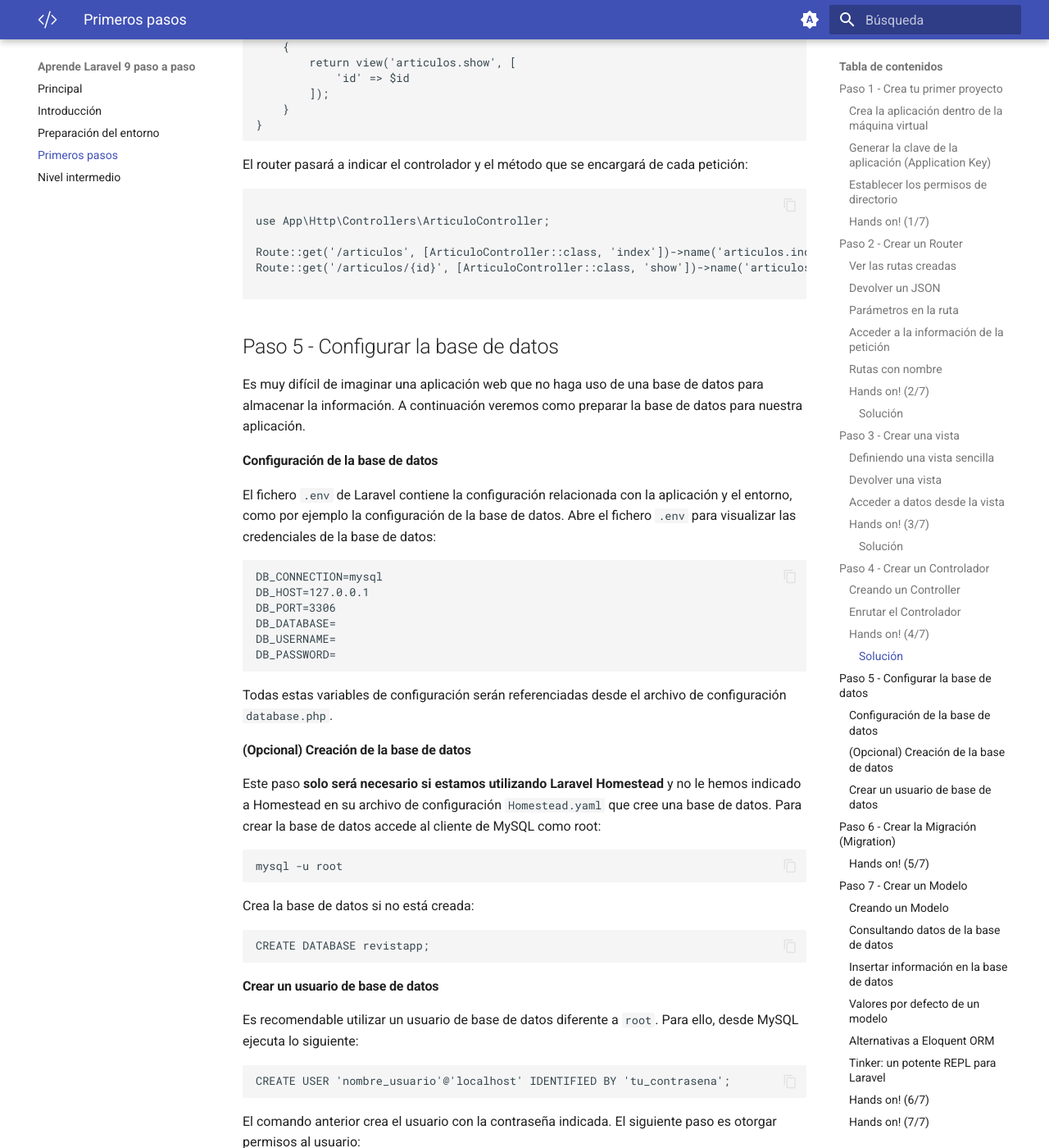
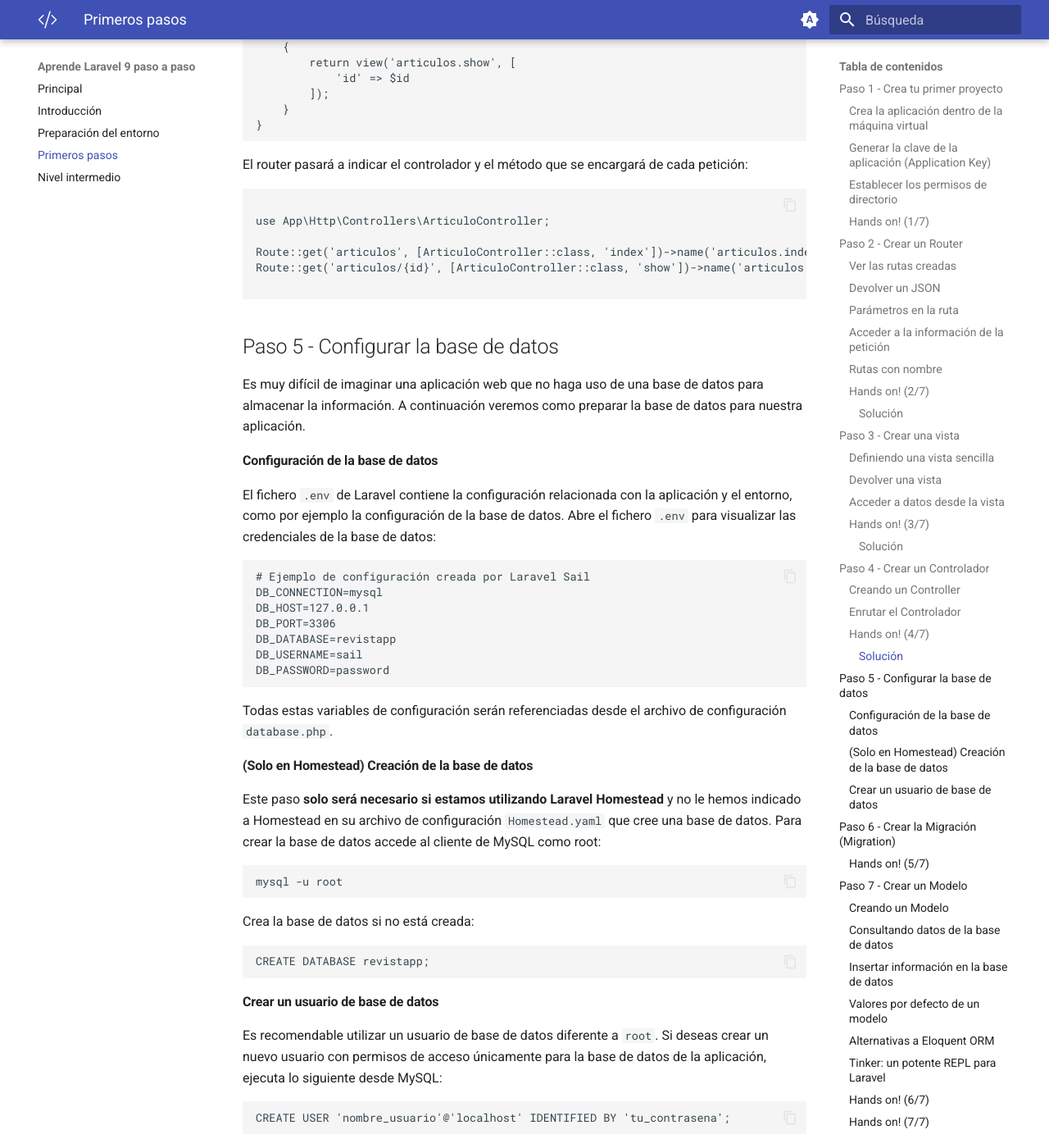
Before and after one commit to jvadillo/guia-laravel-9-paso-a-paso, an MkDocs documentation site: the page built from docs/03-primeros-pasos.md, in a window 1280 px wide and 1400 px high, scrolled down 13421 px. Shown: the whole window at 82% size. Built offline with MkDocs 1.6.1 and Material for MkDocs 9.7.7, drawn with Linux system fonts in a browser that asks for light colours; some of the changed text lies outside the part shown.

Commit message:
Nuevas aclaraciones

````diff
--- a/docs/03-primeros-pasos.md
+++ b/docs/03-primeros-pasos.md
@@ -188,8 +188,8 @@
 
 ### Hands on! (2/7)
 Añade a tu aplicación `revistapp` dos nuevas rutas.
-- `/articulos`: Devolverá un array de artículos en formato JSON. Asigna el nombre `articulos.index` a la ruta utilizando la función `name()`.
-- `/articulos/{id}`: Devolverá la siguiente frase: **"Gracias por leer el artículo con id: {id}"**. Asigna el nombre `articulos.show` a la ruta utilizando la función `name()`.
+- `articulos/`: Devolverá un array de artículos en formato JSON. Asigna el nombre `articulos.index` a la ruta utilizando la función `name()`.
+- `articulos/{id}`: Devolverá la siguiente frase: **"Gracias por leer el artículo con id: {id}"**. Asigna el nombre `articulos.show` a la ruta utilizando la función `name()`.
 
 #### Solución
 
@@ -203,7 +203,7 @@
     return $articulos;
 })->name('articulos.index');
 
-Route::get('/articulos/{id}', function ($id) {
+Route::get('articulos/{id}', function ($id) {
     $frase = "Gracias por leer el artículo con id: " . $id;
     return $frase;
 })->name('articulos.show');
@@ -348,7 +348,7 @@
 ### Hands on! (3/7)
 Actualiza las rutas de tu aplicación para que comiencen a devolver vistas al usuario:
 - `/articulos`: Devolverá una vista que muestre los artículos en una tabla. La primera columna tendrá un enlace a la ruta del artículo, utilizando su `id`. La segunda columna contendrá el título del artículo.
-- `/articulos/{id}`: Devolverá una vista que contenga un párrafo con la siguiente frase: **"Gracias por leer el artículo con id {id}"**. También tendrá un enlace para voler a cargar ruta que muestra todos los arículos.
+- `articulos/{id}`: Devolverá una vista que contenga un párrafo con la siguiente frase: **"Gracias por leer el artículo con id {id}"**. También tendrá un enlace para voler a cargar ruta que muestra todos los arículos.
 
 #### Solución
 `/resources/views/articulos/index.blade.php`:
@@ -399,7 +399,7 @@
     ]);
 })->name('articulos.index');
 
-Route::get('/articulos/{id}', function ($id) {
+Route::get('articulos/{id}', function ($id) {
     return view('articulos.show', [
         'id' => $id
     ]);
@@ -516,7 +516,7 @@
 ```
 
 ### Hands on! (4/7)
-Crea un controlador llamado `ArticuloController.php` y mueve la lógica de las dos rutas del router `/articulos` y `/articulos/{id}` al nuevo controlador.
+Crea un controlador llamado `ArticuloController.php` y mueve la lógica de las dos rutas del router `articulos/` y `articulos/{id}` al nuevo controlador.
 
 #### Solución
 
@@ -556,8 +556,8 @@
 
 use App\Http\Controllers\ArticuloController;
 
-Route::get('/articulos', [ArticuloController::class, 'index'])->name('articulos.index');
-Route::get('/articulos/{id}', [ArticuloController::class, 'show'])->name('articulos.show');
+Route::get('articulos', [ArticuloController::class, 'index'])->name('articulos.index');
+Route::get('articulos/{id}', [ArticuloController::class, 'show'])->name('articulos.show');
 
 ```
 
@@ -568,16 +568,17 @@
 El fichero `.env` de Laravel contiene la configuración relacionada con la aplicación y el entorno, como por ejemplo la configuración de la base de datos. Abre el fichero `.env` para visualizar las credenciales de la base de datos:
 
 ```
+# Ejemplo de configuración creada por Laravel Sail
 DB_CONNECTION=mysql
 DB_HOST=127.0.0.1
 DB_PORT=3306
-DB_DATABASE=
-DB_USERNAME=
-DB_PASSWORD=
+DB_DATABASE=revistapp
+DB_USERNAME=sail
+DB_PASSWORD=password
 ```
 Todas estas variables de configuración serán referenciadas desde el archivo de configuración `database.php`.
 
-#### (Opcional) Creación de la base de datos
+#### (Solo en Homestead) Creación de la base de datos
 Este paso **solo será necesario si estamos utilizando Laravel Homestead** y no le hemos indicado a Homestead en su archivo de configuración `Homestead.yaml` que cree una base de datos. Para crear la base de datos accede al cliente de MySQL como root:
 
 ```
@@ -591,7 +592,7 @@
 ```
 
 #### Crear un usuario de base de datos
-Es recomendable utilizar un usuario de base de datos diferente a `root`. Para ello, desde MySQL ejecuta lo siguiente:
+Es recomendable utilizar un usuario de base de datos diferente a `root`. Si deseas crear un nuevo usuario con permisos de acceso únicamente para la base de datos de la aplicación, ejecuta lo siguiente desde MySQL:
 
 ```sql
 CREATE USER 'nombre_usuario'@'localhost' IDENTIFIED BY 'tu_contrasena';
@@ -786,8 +787,8 @@
 
 ### Insertar información en la base de datos
 El flujo de interacción que seguirá un usuario para insertar nuevos registros (artículos en nuestro caso) será el siguiente:
-1. Acceder a la página con el formulario para enviar los datos. La ruta a la que deberá acceder será la siguiente: `/articulos/create`
-2. Enviar los datos del formulario. La ruta que recibirá los datos será la siguiente: `/articulos` (POST).
+1. Acceder a la página con el formulario para enviar los datos. La ruta a la que deberá acceder será la siguiente: `articulos/create/`
+2. Enviar los datos del formulario. La ruta que recibirá los datos será la siguiente: `articulos/` (POST).
 3. Una vez enviados los datos, si todo ha ido bien nuestra aplicación le mostrará una nueva página.
 
 Por lo tanto, será necesario crear dos nuevas rutas que invoquen a los métodos `create()` y `store()` del controlador.
@@ -796,9 +797,9 @@
 ```php
 use App\Http\Controllers\ArticuloController;
 
-Route::get('/articulos', [ArticuloController::class, 'index'])->name('articulos.index');
+Route::get('articulos', [ArticuloController::class, 'index'])->name('articulos.index');
 Route::get('articulos/create', [ArticuloController::class, 'create'])->name('articulos.create');
-Route::get('/articulos/{id}', [ArticuloController::class, 'show'])->name('articulos.show');
+Route::get('articulos/{id}', [ArticuloController::class, 'show'])->name('articulos.show');
 Route::post('articulos/', [ArticuloController::class, 'store'])->name('articulos.store');
 ```
 
````
